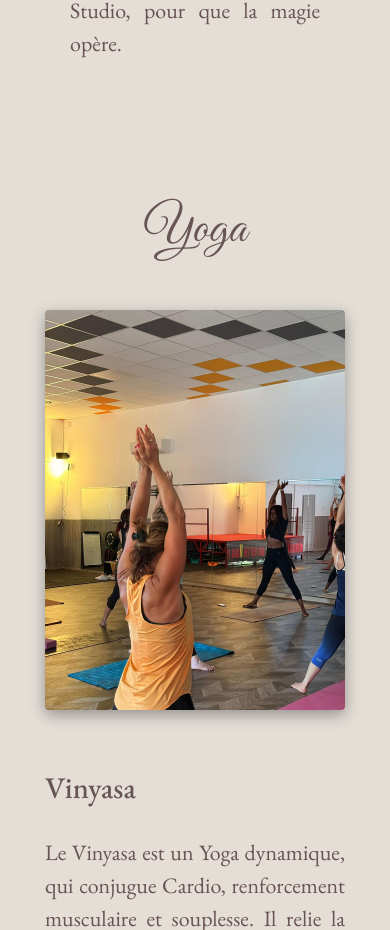
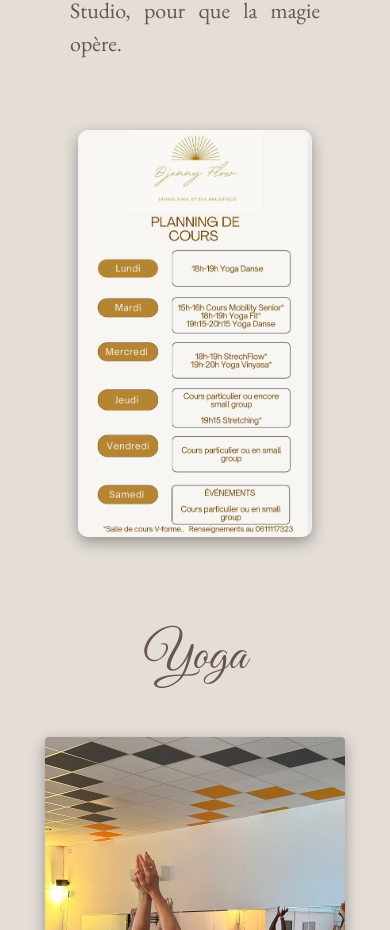
Before and after one commit to GeorginaMudditt/JennyYoga, a React (Vite) app: page / in a window 390 px wide. Shown: the part 3532-4462 px from the top of the page. Built offline with nearby package versions, Linux system fonts and the light colour scheme; a web font is replaced by a local one.

Commit message:
add planning

```diff
--- a/src/Jenny.css
+++ b/src/Jenny.css
@@ -6,6 +6,13 @@
 
 .Jenny .jenny-intro-text {
   padding: 20px 40px;
+}
+
+.Jenny .planning-image {
+  width: 60%;
+  margin-top: 20px;
+  border-radius: 10px;
+  box-shadow: rgba(0, 0, 0, 0.35) 0px 5px 15px;
 }
 
 @media (max-width: 576px) {
@@ -19,4 +26,7 @@
     width: 60%;
     margin-top: 40px;
   }
+  Jenny .planning-image {
+    width: 90%;
+  }
 }
--- a/src/Jenny.tsx
+++ b/src/Jenny.tsx
@@ -1,5 +1,6 @@
 import "./App.css";
 import "./Jenny.css";
+import planning from "./assets/planning-djenny.jpg";
 
 function Jenny() {
   return (
@@ -42,6 +43,7 @@ function Jenny() {
             Tout est en vous, vous avez juste à vous laisser guider par le Flow
             des prestations du Studio, pour que la magie opère.
           </p>
+          <img className="planning-image" src={planning} alt="planning" />
         </div>
       </div>
     </>
```
Also changed, not shown: src/assets/planning-djenny.jpg (added).
